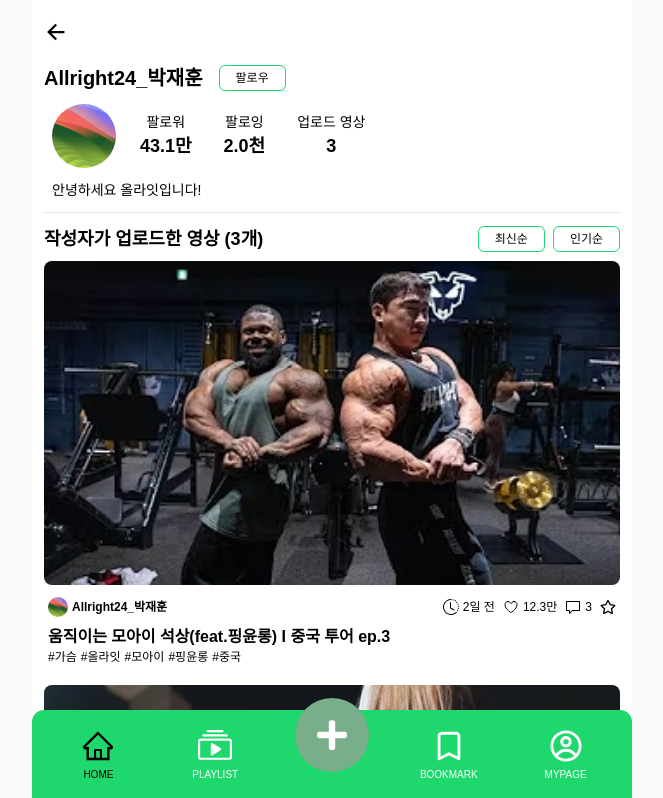
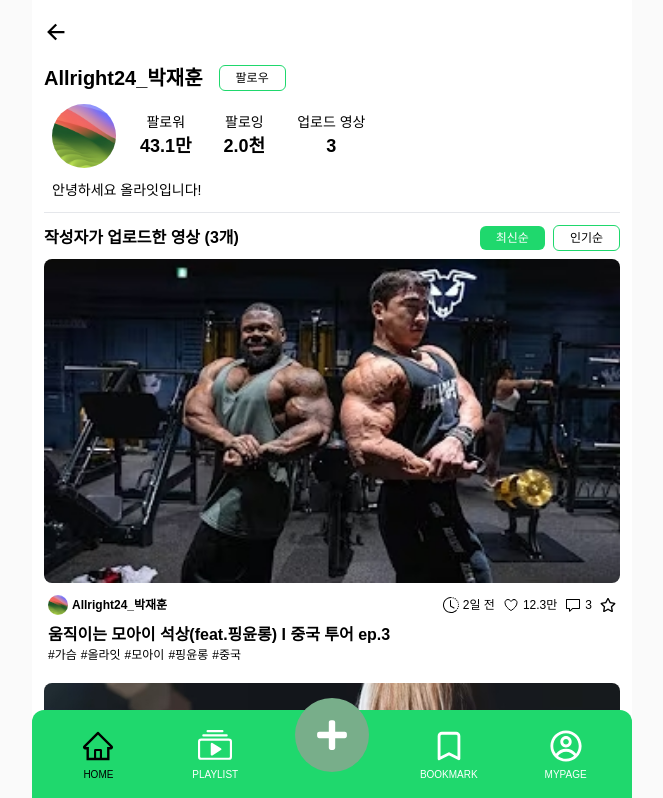
Before and after one commit to park-chan-hui/toy-project3-team2-wefit, a React (Vite) app: page /author/user1 in a window 1280 px wide. Shown: the top 798 px of the page, without its empty margins (308-971 px from the left). Built offline with nearby package versions, Linux system fonts and the light colour scheme.

Commit message:
feat: 최신순, 인기순에 따른 정렬 추가 (#32)

```diff
--- a/src/pages/AuthorDetailPage.tsx
+++ b/src/pages/AuthorDetailPage.tsx
@@ -1,3 +1,5 @@
+import { useState } from 'react';
+
 import { useParams } from 'react-router-dom';
 
 import Button from '@/components/common/button/Button';
@@ -7,9 +9,20 @@ import { mockUsers } from '@/mocks/mockUsers';
 import { mockVideos } from '@/mocks/mockVideos';
 
 const AuthorDetailPage = () => {
+  const [sortType, setSortType] = useState<'latest' | 'popular'>('latest');
   const { userId } = useParams<{ userId: string }>();
+
   const author = mockUsers.find(user => user.user_id === userId);
-  const authorVideos = mockVideos.filter(video => video.user_id === userId);
+  const authorVideos = mockVideos
+    .filter(video => video.user_id === userId)
+    .sort((a, b) => {
+      if (sortType === 'latest') {
+        return (
+          new Date(b.created_at).getTime() - new Date(a.created_at).getTime()
+        );
+      }
+      return b.like_heart - a.like_heart;
+    });
 
   if (!author) {
     return (
@@ -26,14 +39,22 @@ const AuthorDetailPage = () => {
 
       <section aria-label="업로드한 영상 목록">
         <header className="mb-2 flex items-center justify-between">
-          <h2 className="text-lg font-bold">
+          <h2 className="font-bold">
             작성자가 업로드한 영상 ({authorVideos.length}개)
           </h2>
           <nav className="flex items-center gap-2">
-            <Button variant="outline" size="small">
+            <Button
+              variant={sortType === 'latest' ? 'primary' : 'outline'}
+              size="small"
+              onClick={() => setSortType('latest')}
+            >
               최신순
             </Button>
-            <Button variant="outline" size="small">
+            <Button
+              variant={sortType === 'popular' ? 'primary' : 'outline'}
+              size="small"
+              onClick={() => setSortType('popular')}
+            >
               인기순
             </Button>
           </nav>
```
